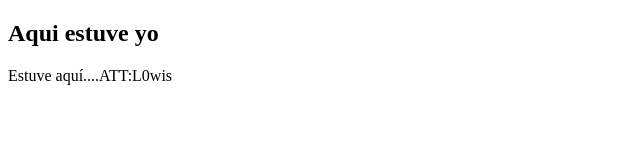
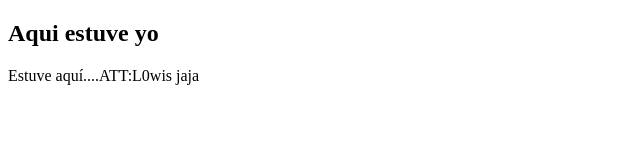
Before and after one commit to joselameiras/isc2025, a plain HTML site: page index.html in a window 1280 px wide. Shown: the full height of the page, 0-640 px from the left. Drawn offline with Linux system fonts and the light colour scheme.

Commit message:
Update index.html

```diff
--- a/index.html
+++ b/index.html
@@ -10,7 +10,7 @@
 <body>
 <h2>Aqui estuve yo</h2>
 
-        <p>Estuve aquí....ATT:L0wis</p>
+        <p>Estuve aquí....ATT:L0wis jaja</p>
 </body>
 
 </html>
```
